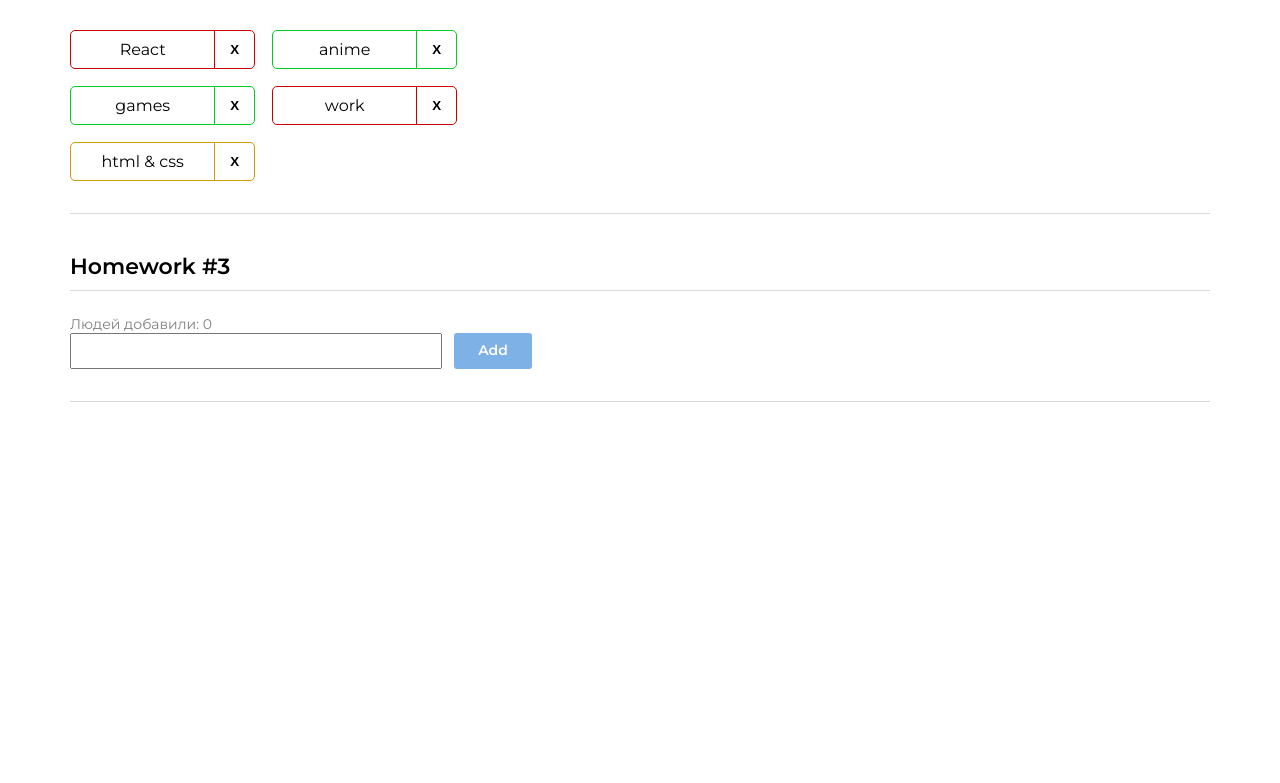
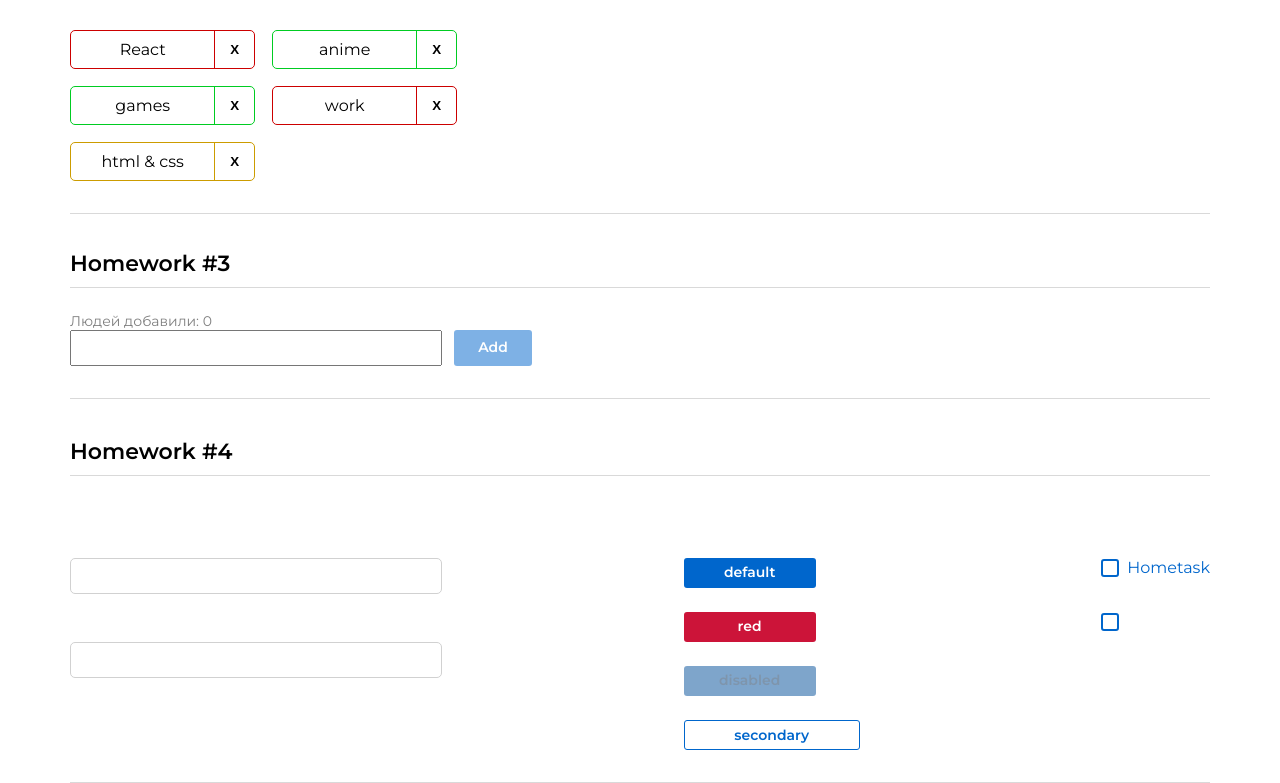
Before and after one commit to GromovaViktoriya/hws2, a React (Create React App) app: page / in a window 1280 px wide. Shown: the part 588-1371 px from the top of the page. Before the commit the page ends 990 px from the top, so only its background shows below. Built offline with nearby package versions, Linux system fonts and the light colour scheme.

Commit message:
hw4 done

```diff
--- a/src/s1-main/App.module.css
+++ b/src/s1-main/App.module.css
@@ -16,10 +16,17 @@
     margin: 0 auto;
     max-width: 1280px;
     padding: 0 70px;
+    margin-bottom: 36px;
+}
+
+#hw3{
+    margin: 0 auto;
+    max-width: 1280px;
+    padding: 0 70px;
     margin-bottom: 39px;
 }
 
-#hw3{
+#hw4{
     margin: 0 auto;
     max-width: 1280px;
     padding: 0 70px;
--- a/src/s1-main/App.tsx
+++ b/src/s1-main/App.tsx
@@ -3,6 +3,7 @@ import s from './App.module.css'
 import HW1 from '../s2-homeworks/hw01/HW1'
 import HW2 from "../s2-homeworks/hw02/HW2";
 import HW3 from "../s2-homeworks/hw03/HW3";
+import HW4 from "../s2-homeworks/hw04/HW4";
 
 function App() {
     return (
@@ -11,7 +12,7 @@ function App() {
             {/*раскомментировать по ходу выполнения*/}
             <HW2/>
             <HW3/>
-            {/*<HW4/>*/}
+            <HW4/>
 
             {/*при выполнении дз 5 и более - закомментировать здесь дз 1-4, так как они есть внутри дз 5*/}
             {/*<HW5/>*/}
--- a/src/s2-homeworks/hw04/HW4.tsx
+++ b/src/s2-homeworks/hw04/HW4.tsx
@@ -11,7 +11,7 @@ import Stand from './Stand'
 
 const HW4 = () => {
     return (
-        <div id={'hw4'}>
+        <div id={s2.hw4}>
             <div className={s2.hwTitle}>Homework #4</div>
             {/*демонстрация возможностей компонент:*/}
             <div className={s2.hw}>
--- a/src/s2-homeworks/hw04/Stand.module.css
+++ b/src/s2-homeworks/hw04/Stand.module.css
@@ -1,7 +1,10 @@
 .stand {
+    margin-top: 58px;
     display: flex;
+    flex-wrap: wrap;
     justify-content: space-between;
-    align-items: center;
+    align-items: flex-start;
+    gap: 20px;
 }
 
 .inputs {
--- a/src/s2-homeworks/hw04/Stand.tsx
+++ b/src/s2-homeworks/hw04/Stand.tsx
@@ -59,6 +59,7 @@ const Stand = () => {
                         id={'hw4-super-button-disabled'}
                         xType={'red'}
                         disabled
+                        className={'disabled'}
                     >
                         disabled
                     </SuperButton>
@@ -82,7 +83,7 @@ const Stand = () => {
                         checked={stateForAllCheckboxes}
                         onChangeChecked={setChecked}
                     >
-                        some text
+                        Hometask
                     </SuperCheckbox>
                 </div>
                 {/*совместим со старым кодом:*/}
--- a/src/s2-homeworks/hw04/common/c1-SuperInputText/SuperInputText.module.css
+++ b/src/s2-homeworks/hw04/common/c1-SuperInputText/SuperInputText.module.css
@@ -1,20 +1,36 @@
 .input:focus {
+    outline: none;
 }
 
 .input {
+    font-family: "Montserrat", sans-serif;
+    padding: 0 12px;
+    border: 1px solid #d1d1d1;
+    border-radius: 5px;
+    width: 372px;
+    height: 36px;
 }
 
 .inputWrapper {
+    display: flex;
+    flex-direction: column-reverse;
 }
 
 .superInput {
+
 }
 
 .errorInput {
+    border: 1px solid #cc1439;
 }
 
 .errorInput:focus {
+    outline: none;
 }
 
 .error {
+    font-family: "Montserrat", sans-serif;
+    font-weight: 400;
+    font-size: 14px;
+    color: #cc1439;
 }
--- a/src/s2-homeworks/hw04/common/c1-SuperInputText/SuperInputText.tsx
+++ b/src/s2-homeworks/hw04/common/c1-SuperInputText/SuperInputText.tsx
@@ -19,6 +19,10 @@ type SuperInputTextPropsType = Omit<DefaultInputPropsType, 'type'> & {
     onEnter?: () => void
     error?: ReactNode
     spanClassName?: string
+    id: string
+    value:string
+    onChange?:(e:ChangeEvent<HTMLInputElement>)=>void
+    className?:string
 }
 
 const SuperInputText: React.FC<SuperInputTextPropsType> = (
--- a/src/s2-homeworks/hw04/common/c2-SuperButton/SuperButton.module.css
+++ b/src/s2-homeworks/hw04/common/c2-SuperButton/SuperButton.module.css
@@ -1,36 +1,74 @@
 .button {
+    font-family: "Montserrat", sans-serif;
+    font-weight: 600;
+    font-size: 14px;
+    line-height: 1.42857;
+
+    border-radius: 3px;
+    padding: 5px 24px;
+    width: 132px;
+    height: 30px;
+    border: none;
+    cursor: pointer;
+
+}
+
+.secondary {
+    width: 176px;
+    border: 1px solid #06c;
+    background: transparent;
+    color: #06c;
+}
+
+.default {
+    background: #06c;
+    color: #fff;
+
+}
+
+.red {
+    background: #cc1439;
+    color: #fff;
+}
+
+.default:hover {
+    background: #0080ff;
+}
+
+.red:hover {
+    background: #ff1a47;
+}
+
+.secondary:hover {
+    background: #e5f0fa;
+}
+
+.default:active {
+    background: #0059b2;
+}
+
+.secondary:active {
+    background: #c9e5ff;
+}
+
+.red:active {
+    background: #b21232;
+}
+
+.button:disabled {
+    opacity: 0.5;
 }
 
 .disabled {
+    background: #004d99;
+    color: #002e5c;
 }
 
-.secondary {
+.disabled:hover {
+    background: #004d99;
+    color: #002e5c;
 }
-
-.default {
+.disabled:active {
+    background: #004d99;
+    color: #002e5c;
 }
-
-.red {
-}
-
-.default:hover {
-}
-
-.red:hover {
-}
-
-.secondary:hover {
-}
-
-
-.default:active {
-}
-
-.secondary:active {
-}
-
-.red:active {
-}
-
-.button:disabled {
-}
--- a/src/s2-homeworks/hw04/common/c2-SuperButton/SuperButton.tsx
+++ b/src/s2-homeworks/hw04/common/c2-SuperButton/SuperButton.tsx
@@ -7,6 +7,8 @@ type DefaultButtonPropsType = DetailedHTMLProps<ButtonHTMLAttributes<HTMLButtonE
 
 type SuperButtonPropsType = DefaultButtonPropsType & {
     xType?: string
+    id: string
+    disabled?: boolean
 }
 
 const SuperButton: React.FC<SuperButtonPropsType> = (
@@ -18,11 +20,14 @@ const SuperButton: React.FC<SuperButtonPropsType> = (
     }
 ) => {
     const finalClassName = s.button
-        // + (disabled
-        //         ? ...
-        //         : xType === 'red'
-        //             ? ...
-        + (className ? ' ' + className : '') // задачка на смешивание классов
+        + ' ' + (xType === 'red'
+                ? s.red
+                : xType === 'secondary'
+                    ? s.secondary
+                    : s.default
+        ) + ' ' + (disabled
+            ? s.disabled
+            : '')
 
     //ИЛИ ЕСЛИ НЕ ПОНЯТНО С finalClassName  ТОЖЕ САМОЕ ПРИ ПОМОЩИ ШАБЛОННЫХ СТРОК:
     // `${s.СТИЛЬ КНОПКИ}  ${xType==='КРАСНЫЙ' ? ДАВАЙ КРАСНЫЙ СТИЛЬ : xType === 'secondary' ? ДАВАЙ СЕКОНДАРИ СТИЛЬ: ДАВАЙ ПО ДЕФОЛТУ } ${disabled ? ДАВАЙ ДИЗАБЛЕТ СТИЛЬ :  ПУСТУЮ СТРОКУ} `
--- a/src/s2-homeworks/hw04/common/c3-SuperCheckbox/SuperCheckbox.tsx
+++ b/src/s2-homeworks/hw04/common/c3-SuperCheckbox/SuperCheckbox.tsx
@@ -12,6 +12,12 @@ type DefaultInputPropsType = DetailedHTMLProps<InputHTMLAttributes<HTMLInputElem
 type SuperCheckboxPropsType = Omit<DefaultInputPropsType, 'type'> & {
     onChangeChecked?: (checked: boolean) => void
     spanClassName?: string
+    id: string
+    checked: boolean
+    onChange?: (e: ChangeEvent<HTMLInputElement>) => void
+    error?: string
+
+
 }
 
 const SuperCheckbox: React.FC<SuperCheckboxPropsType> = (
@@ -27,6 +33,14 @@ const SuperCheckbox: React.FC<SuperCheckboxPropsType> = (
     }
 ) => {
     const onChangeCallback = (e: ChangeEvent<HTMLInputElement>) => {
+        if (onChange) {
+            onChange(e)
+        }
+        if (onChangeChecked) {
+            e.currentTarget.checked
+        }
+
+
         // задачка на написание онченджа
         // ЕСЛИ(onChangeChecked ВООБЩЕ СУЩЕСТВУЕТ){
         //    ПЕРЕДАТЬ ЕМУ ИВЕНТ.ЧТО-ТО.ЧТО-ТО
```
